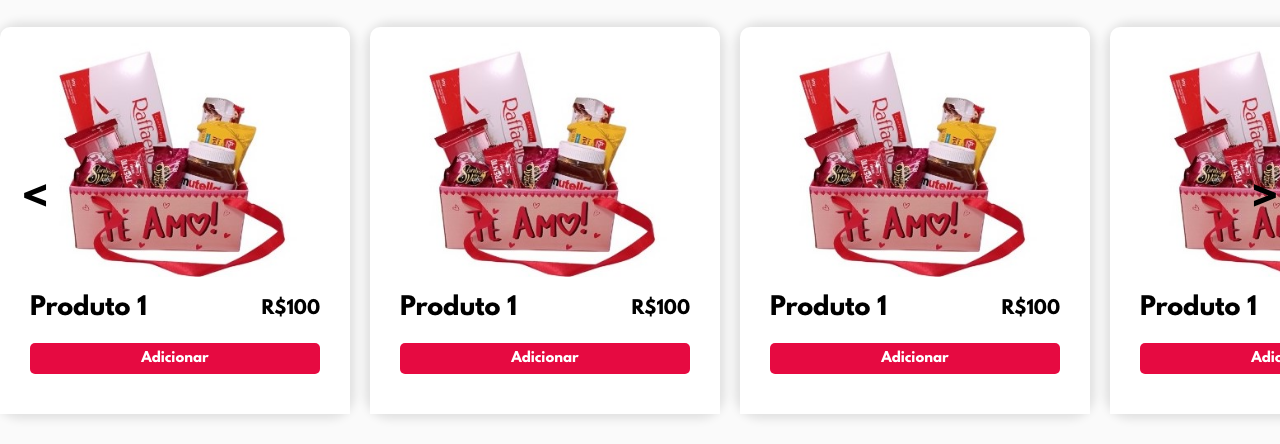
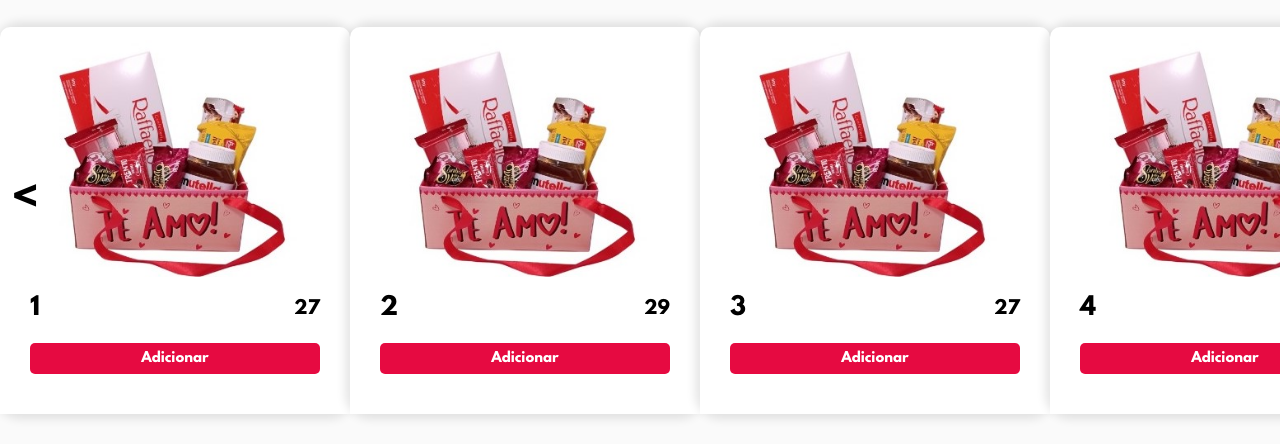
Before and after one commit to lucasnunesss/ecommerce_whats, a website: page index.html in a window 1280 px wide. Shown: the part 597-1041 px from the top of the page. Drawn offline with nearby package versions, Linux system fonts and the light colour scheme.

Commit message:
Novo Design

```diff
--- a/index.js
+++ b/index.js
@@ -1,26 +1,44 @@
 const carousel = document.querySelectorAll('.carrosel .product')
 const leftBtn = document.querySelector('.left')
 const rigthBtn = document.querySelector('.rigth')
-let carousel2 = document.querySelector('.carrosel')
+let carousel2 = document.querySelector('.pr')
 let count = 0
 
 
 const bc = [
   {
-    img: './flor2.jpeg',
-    h1: 'Rosa',
+    img: './5.jpeg',
+    h1: '1',
 
     preco: 27
   },
   {
     img: './5.jpeg',
-    h1: 'sei la',
+    h1: '2',
     id: 2,
     preco: 29
   },
   {
-    img: './flor2.jpeg',
-    h1: 'Rosa',
+    img: './5.jpeg',
+    h1: '3',
+    id: 3,
+    preco: 27
+  },
+  {
+    img: './5.jpeg',
+    h1: '4',
+    id: 3,
+    preco: 27
+  },
+  {
+    img: './5.jpeg',
+    h1: '5',
+    id: 3,
+    preco: 27
+  },
+  {
+    img: './5.jpeg',
+    h1: '6',
     id: 3,
     preco: 27
   },
@@ -28,18 +46,17 @@ const bc = [
 
 function left(){
 
-  if (count === 0){
-    count = carousel.length / 3 - 1
-  } else {
-    count--
-  }
-  mover()
+
+    count++
+
+  updateCarousel()
 }
 
 function renderProduct(product) {
   const productDiv = document.createElement('div');
-  productDiv.classList.add('product');
+
   productDiv.innerHTML = `
+
     <div class="imagemProduct">
       <img src="${product.img}" alt="">
     </div>
@@ -47,7 +64,9 @@ function renderProduct(product) {
       <h3 class="title">${product.h1}</h3>
       <span class="price">${product.preco}</span>
       <button>Adicionar</button>
+
     </div>
+
   `;
   return productDiv;
 }
@@ -58,21 +77,32 @@ function rigth(){
   if (count < 0) {
     count = bc.length - 1;
   }
-  mover()
+ updateCarousel()
 
-  const productDiv = renderProduct(bc[0]);
-  carousel2.appendChild(productDiv);
 }
 
-function mover(){
-
-  carousel.forEach((item) => {
-    item.style.transform = `translateX(${count * 103}px)`
-  })
+function updateCarousel() {
+  for (let i = 0; i < carousel.length; i++) {
+    const newIndex = count + i;
+    const product = bc[newIndex % bc.length]; // Wrap around to the beginning
+    const item = carousel[i];
+    item.innerHTML = '';
+    if (product) {
+      const productDiv = renderProduct(product);
+      item.appendChild(productDiv);
+    }
+  }
 }
 
-leftBtn.addEventListener('click', left)
-rigthBtn.addEventListener('click', rigth)
+
+
+
+
+leftBtn.addEventListener('click', left);
+rigthBtn.addEventListener('click', rigth);
+
+// Inicializa o carrossel
+updateCarousel();
 
 
 
--- a/styles/style.css
+++ b/styles/style.css
@@ -179,7 +179,7 @@ section{
 }
 
 .carrosel{
-  width: 1300px;
+  width: 1400px;
   overflow: hidden;
   display: flex;
   padding: 30px 0px;
@@ -190,7 +190,7 @@ section{
   width: 400px;
   box-shadow: 0 0 10px 5px rgba(0,0,0,0.1);
   border-radius: 20px;
-  margin-right: 20px;
+
 }
 
 .carrosel .product img{
@@ -244,6 +244,10 @@ section{
   height: 50px;
   border: none;
   background-color: transparent;
-  margin: 0 10px ;
 
 }
+
+.left{
+  margin-right: -90px;
+  transition-delay: 2s;
+}
```
